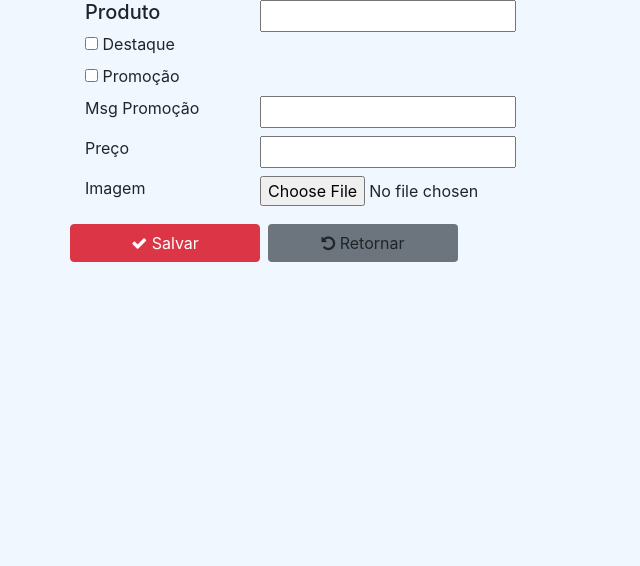
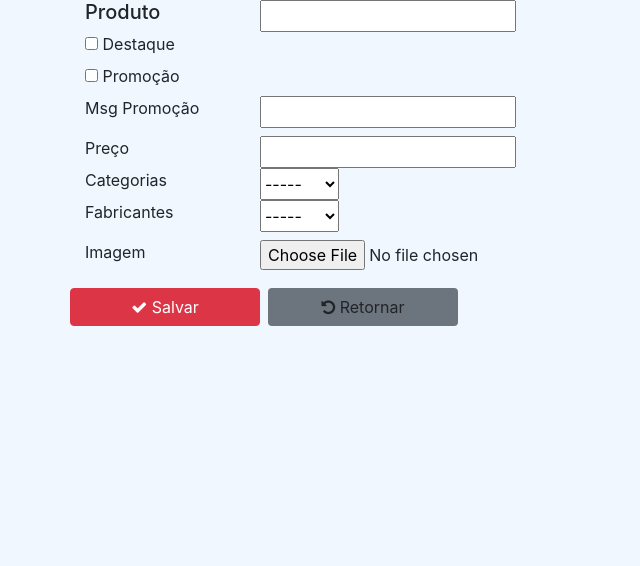
Before and after one commit to lucas-albuq/PSI-2024, a Django app: page /produto/create in a window 1280 px wide. Shown: the part 56-622 px from the top of the page, without its empty margins (0-640 px from the left). Run offline with Django 4.2, Linux system fonts and the light colour scheme; tables that the repository leaves empty hold one stand-in row (values such as "Sample post"); some libraries are stand-ins or nearby versions.

Commit message:
adicionar categoria e fabricante no create, details e delete

```diff
--- a/loja/templates/produto/produto-create.html
+++ b/loja/templates/produto/produto-create.html
@@ -37,6 +37,32 @@
                 <label for="preco" class="col-md-2">Preço</label>
                 <input name="preco">
             </div>
+            <div class="row">
+                <label for="CategoriaFk" class="col-md-2" >Categorias</label>
+                <select name="CategoriaFk">
+                    <option value="-1">-----</option>
+                    {% for cate in categorias %}
+                        {% if produto.categoria_id == cate.id %}
+                            <option value="{{cate.id}}" selected>{{cate.Categoria}}</option>
+                        {% else %}
+                            <option value="{{cate.id}}">{{cate.Categoria}}</option>
+                        {% endif %}
+                    {% endfor %}
+                </select>
+            </div>
+            <div class="row">
+                <label for="FabricanteFk" class="col-md-2" >Fabricantes</label>
+                <select name="FabricanteFk">
+                    <option value="-1">-----</option>
+                    {% for fabri in fabricantes %}
+                        {% if produto.fabricante_id == fabri.id %}
+                            <option value="{{fabri.id}}" selected>{{fabri.Fabricante}}</option>
+                        {% else %}
+                            <option value="{{fabri.id}}">{{fabri.Fabricante}}</option>
+                        {% endif %}
+                    {% endfor %}
+                </select>
+            </div>
             <div class="row mt-2">
                 <label for="image" class="col-md-2">Imagem</label>
                 <input type="file" name="image">
--- a/loja/views/ProdutoView.py
+++ b/loja/views/ProdutoView.py
@@ -89,8 +89,12 @@
         produtos = produtos.filter(id=id)
     produto = produtos.first()
     print(produto)
+    Fabricantes = Fabricante.objects.all()
+    Categorias = Categoria.objects.all()
     context = {
-        'produto': produto
+        'produto': produto,
+        'fabricantes': Fabricantes,
+        'categorias': Categorias,
         }
     return render(request, template_name='produto/produto-details.html', context=context, status=200)
 
@@ -100,8 +104,12 @@
         produtos = produtos.filter(id=id)
     produto = produtos.first()
     print(produto)
+    Fabricantes = Fabricante.objects.all()
+    Categorias = Categoria.objects.all()
     context = {
-        'produto': produto
+        'produto': produto,
+        'fabricantes': Fabricantes,
+        'categorias': Categorias,
         }
     return render(request, template_name='produto/produto-delete.html', context=context, status=200)
 
@@ -119,12 +127,20 @@
     return redirect("/produto")
 
 def create_produto_view(request, id=None):
+    Fabricantes = Fabricante.objects.all()
+    Categorias = Categoria.objects.all()
+    context = {
+        'fabricantes': Fabricantes,
+        'categorias': Categorias,
+    }
     if request.method == 'POST':
         produto = request.POST.get("Produto")
         destaque = request.POST.get("destaque")
         promocao = request.POST.get("promocao")
         msgPromocao = request.POST.get("msgPromocao")
         preco = request.POST.get("preco")
+        categoria = request.POST.get("CategoriaFk")
+        fabricante = request.POST.get("FabricanteFk")
         image = request.POST.get("image")
         print("postback-create")
         print(produto)
@@ -138,6 +154,8 @@
             obj_produto.Produto = produto
             obj_produto.destaque = (destaque is not None)
             obj_produto.promocao = (promocao is not None)
+            obj_produto.fabricante = Fabricante.objects.filter(id=fabricante).first()
+            obj_produto.categoria = Categoria.objects.filter(id=categoria).first()
             if msgPromocao is not None:
                 obj_produto.msgPromocao = msgPromocao
             obj_produto.preco = 0
@@ -159,4 +177,5 @@
         except Exception as e:
             print("Erro inserindo produto: %s" % e)
         return redirect("/produto")
-    return render(request, template_name='produto/produto-create.html',status=200)
+
+    return render(request,  template_name='produto/produto-create.html', context=context, status=200)
```
Also changed, not shown: loja/templates/produto/produto-delete.html (+12 -0 lines), loja/templates/produto/produto-details.html (+12 -0 lines), lojaAdmin/media/schema.png (added).
